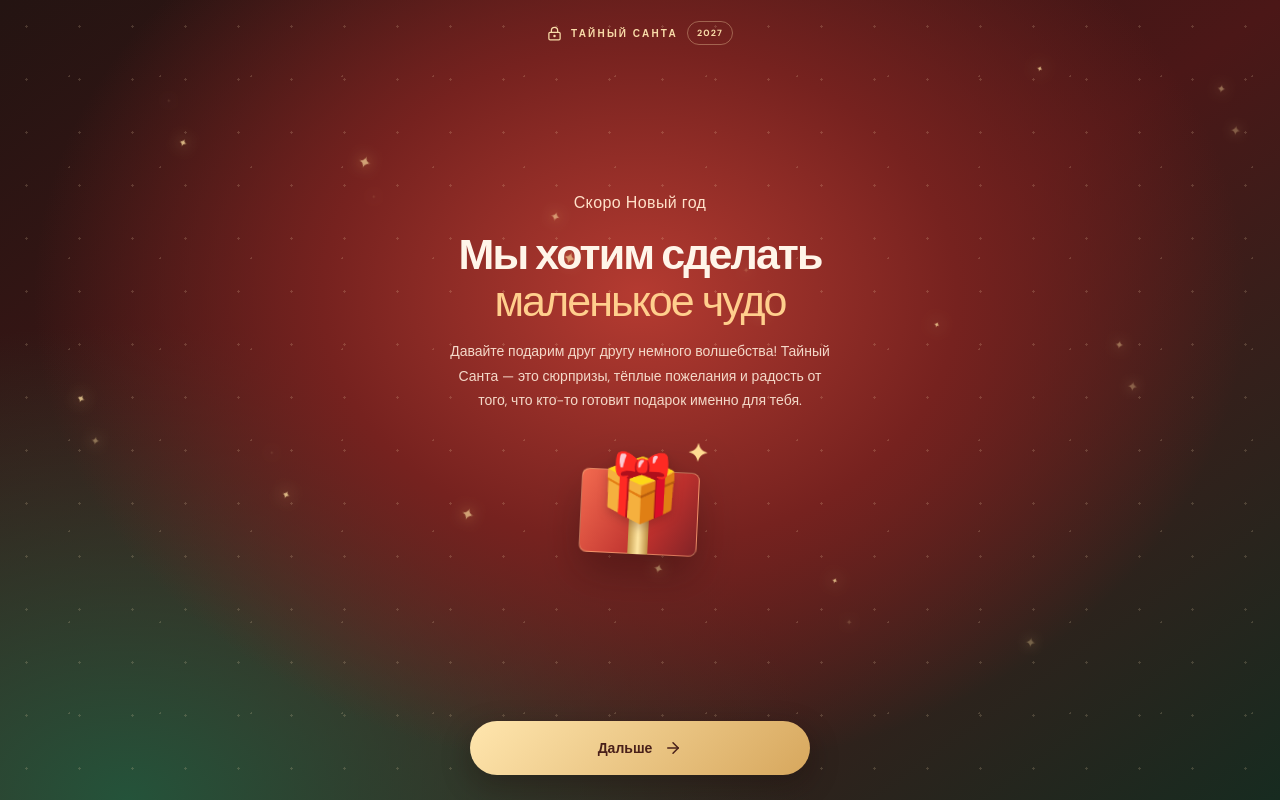
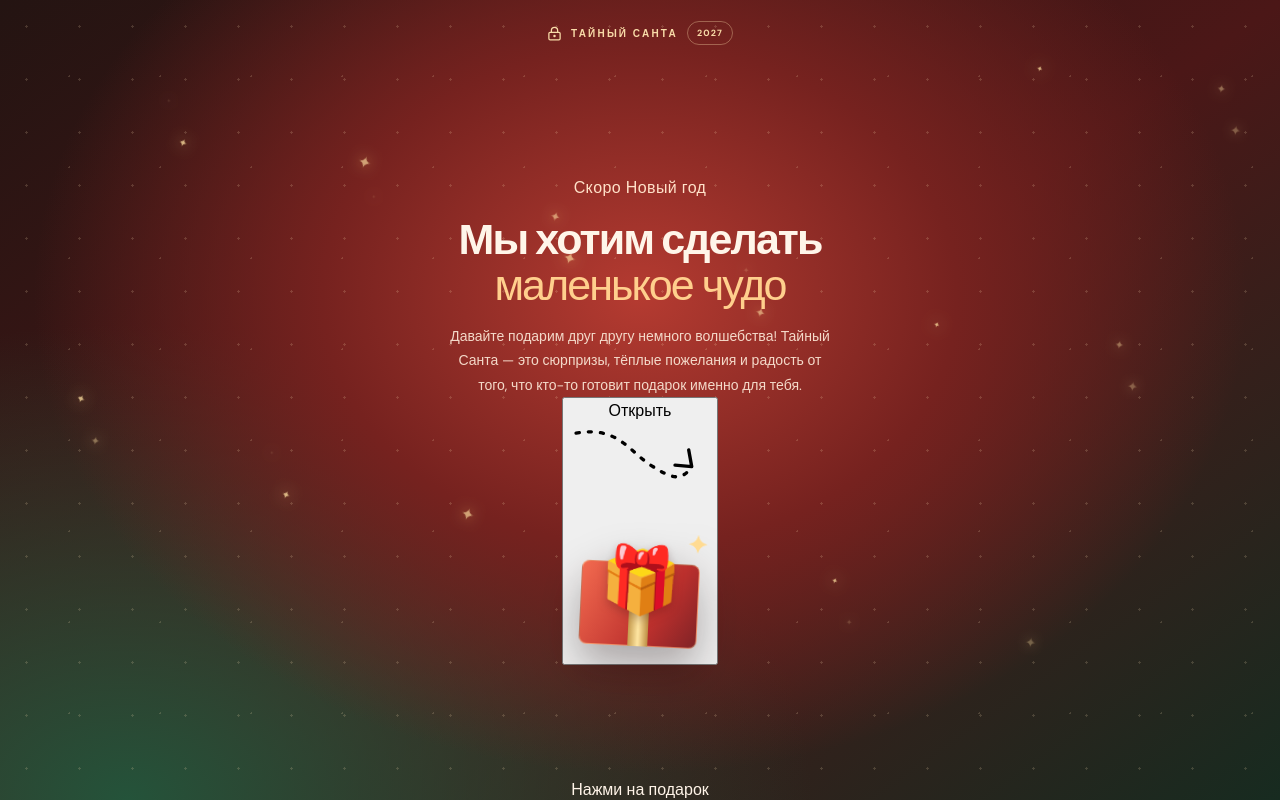
Before and after one commit to mesavin13-droid/tainy-santa, a Next.js app: page / in a window 1280 px wide. Shown: the top 800 px of the page. Built offline with nearby package versions, Linux system fonts and the light colour scheme; a web font is replaced by a local one.

Commit message:
Make holiday gift clickable with opening transition

```diff
--- a/app/page.tsx
+++ b/app/page.tsx
@@ -14,7 +14,12 @@ export default function Home() {
   const [createError, setCreateError] = useState('');
   const [mobileMenu, setMobileMenu] = useState(false);
   const [introStage, setIntroStage] = useState<'locked' | 'newyear' | 'done'>('locked');
-  const unlock = () => setIntroStage('newyear');
+  const [giftOpening, setGiftOpening] = useState(false);
+  const unlock = () => {
+    if (giftOpening) return;
+    setGiftOpening(true);
+    window.setTimeout(() => setIntroStage('newyear'), 950);
+  };
   const finishIntro = () => setIntroStage('done');
   const update = (key: keyof Game, value: string) => setGame(prev => ({ ...prev, [key]: value }));
 
@@ -51,11 +56,13 @@ export default function Home() {
           <div className="lock-date">Скоро Новый год</div>
           <h1 className="welcome-title">Мы хотим сделать<br/><em>маленькое чудо</em></h1>
           <p className="welcome-message">Давайте подарим друг другу немного волшебства! Тайный Санта — это сюрпризы, тёплые пожелания и радость от того, что кто-то готовит подарок именно для тебя.</p>
-          <div className="lock-gift" aria-hidden="true"><span>🎁</span><b>✦</b></div>
+          <button type="button" className={`gift-open-trigger${giftOpening ? " is-opening" : ""}`} onClick={unlock} disabled={giftOpening} aria-label="Открыть новогодний подарок">
+            <span className="gift-open-label">Открыть</span>
+            <svg className="gift-dotted-arrow" viewBox="0 0 92 52" aria-hidden="true"><path d="M4 8 C31 3 39 20 53 29 S73 40 80 30" fill="none" stroke="currentColor" strokeWidth="2.2" strokeLinecap="round" strokeDasharray="2 6"/><path d="M69 29 L80 30 L78 19" fill="none" stroke="currentColor" strokeWidth="2.2" strokeLinecap="round" strokeLinejoin="round"/></svg>
+            <div className="lock-gift" aria-hidden="true"><span>🎁</span><b>✦</b></div>
+          </button>
         </div>
-        <div className="swipe-area">
-          <button className="newyear-enter lock-enter" onClick={unlock}>Дальше <ArrowRight size={18}/></button>
-        </div>
+        <div className="gift-open-caption">{giftOpening ? "Уже открываем твоё чудо…" : "Нажми на подарок"}</div>
       </> : <>
         <div className="intro-status"><Sparkles size={15}/> С НОВЫМ ГОДОМ <span>2027</span></div>
         <div className="newyear-content">
```
